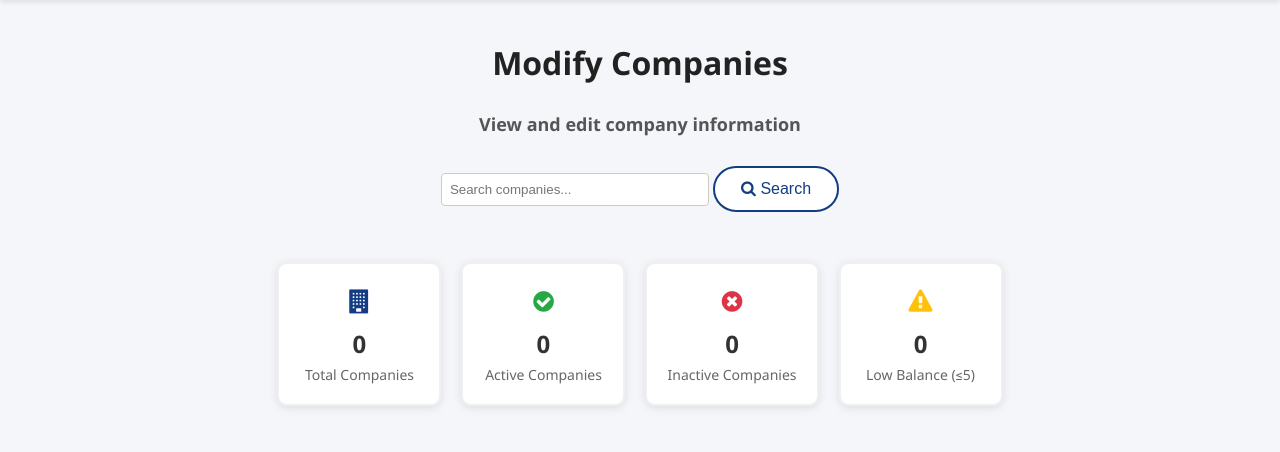
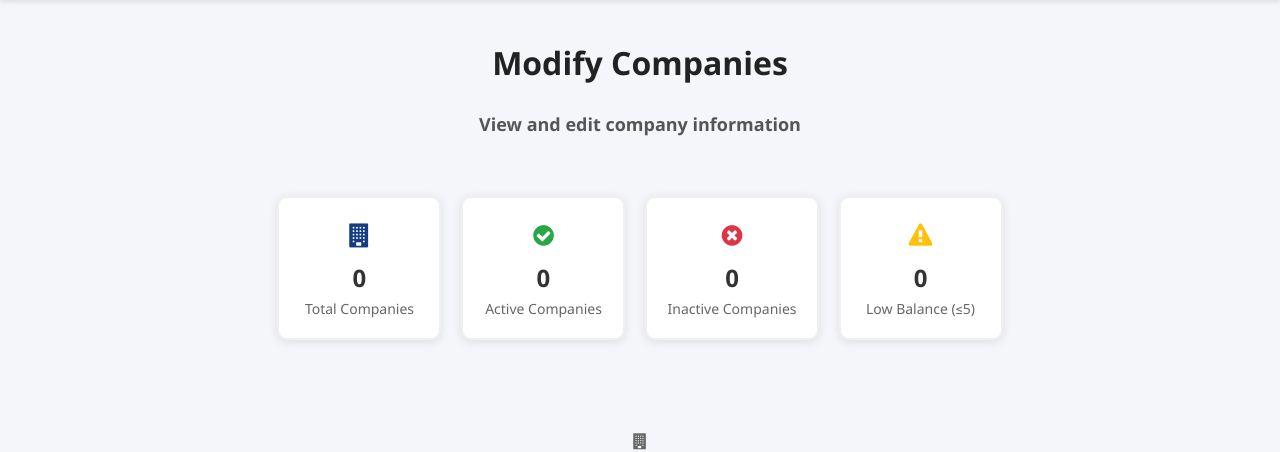
Before and after one commit to 95b9c7/Level1, a Django app: page /modify_companies/ in a window 1280 px wide. Shown: the part 75-527 px from the top of the page. Run offline with Django 3.2, Linux system fonts and the light colour scheme; a user stored in the database is signed in; data that the repository does not hold is empty.

Commit message:
removed extra search bar

```diff
--- a/waitapp/templates/modify_companies.html
+++ b/waitapp/templates/modify_companies.html
@@ -7,17 +7,6 @@
     <div class="center-text">
         <h1>Modify Companies</h1>
         <h3 class="select-option">View and edit company information</h3>
-
-        <!-- Search Bar -->
-        <div class="search-bar" style="text-align:center; margin-bottom: 20px;">
-            <form method="get" action="">
-                <input type="text" name="q" placeholder="Search companies..." value="{{ search_query }}" class="menu-input" style="padding: 8px; width: 250px; border-radius: 4px; border: 1px solid #ccc;">
-                <button type="submit" class="menu-button"><i class="fa fa-search"></i> Search</button>
-                {% if search_query %}
-                    <a href="{% url 'modify_companies' %}" class="menu-button" style="background:#eee;color:#333;">Clear</a>
-                {% endif %}
-            </form>
-        </div>
 
         <!-- Company Summary -->
         <div class="queue-summary">
```
